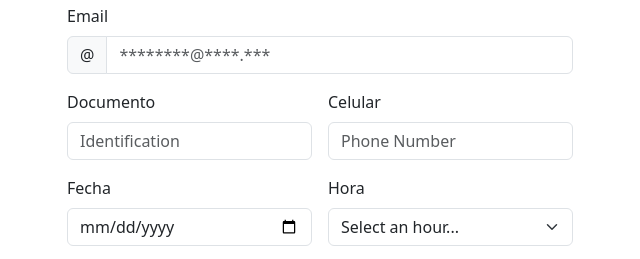
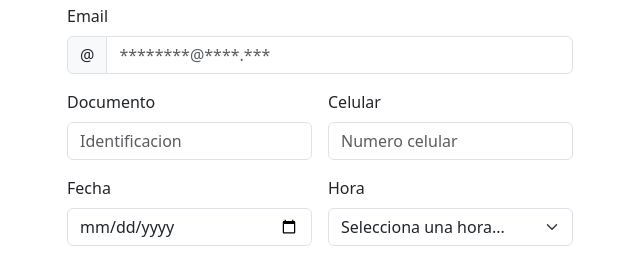
Before and after one commit to andresha20/Cuidando_tus_mascotas, a plain HTML site: page index.html in a window 1280 px wide. Shown: the part 1560-1819 px from the top of the page, 43-683 px from the left. Drawn offline with nearby package versions, Linux system fonts and the light colour scheme; some packages are replaced by stand-ins of ours; a script that the page names is missing.

Commit message:
Traduccion de los inputs

```diff
--- a/index.html
+++ b/index.html
@@ -99,14 +99,14 @@
                     </div>
                     <div class="col-md-12 col-lg-6">
                       <label for="validationCustom03" class="form-label">Documento</label>
-                      <input type="number" class="form-control" id="userID" placeholder="Identification" required>
+                      <input type="number" class="form-control" id="userID" placeholder="Identificacion" required>
                       <div id="invalidFeedbackID">
                         Please provide a valid ID.
                       </div>
                     </div>
                     <div class="col-md-12 col-lg-6">
                         <label for="validationCustom03" class="form-label">Celular</label>
-                        <input type="number" class="form-control" id="userPhone" placeholder="Phone Number" required>
+                        <input type="number" class="form-control" id="userPhone" placeholder="Numero celular" required>
                         <div id="invalidFeedbackPhone">
                           Please provide a valid Phone.
                         </div>
@@ -121,7 +121,7 @@
                     <div class="col-md-12 col-lg-6">
                       <label for="validationCustom05" class="form-label">Hora</label>
                       <select class="form-select" id="userHour" required>
-                        <option selected disabled value="">Select an hour...</option>
+                        <option selected disabled value="">Selecciona una hora...</option>
                         <option value="1">7:15 am</option>
                         <option value="2">8:15 am</option>
                         <option value="3">9:15 am</option>
```
